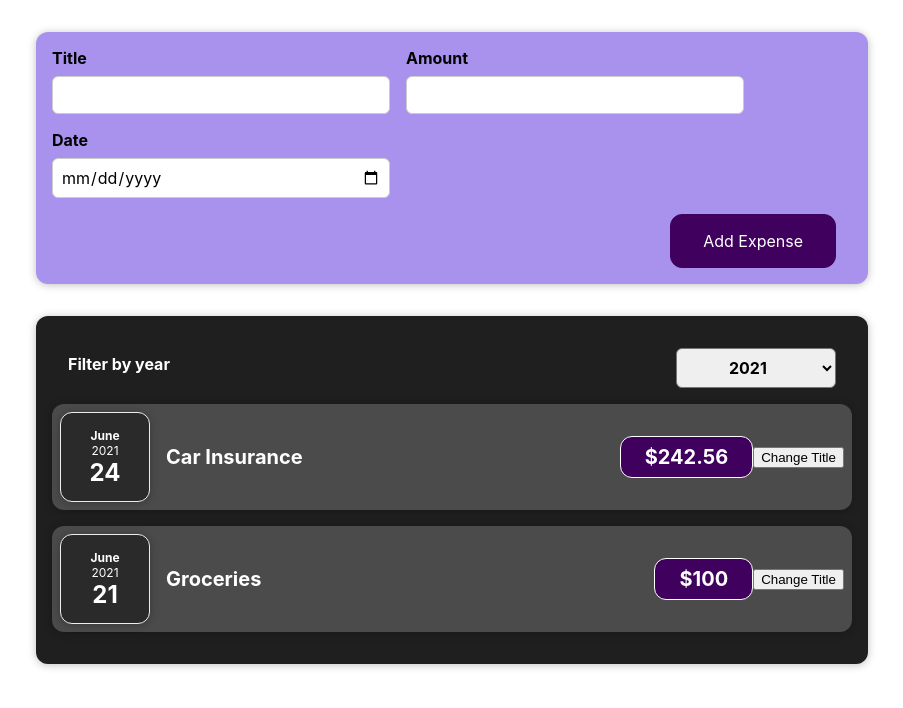
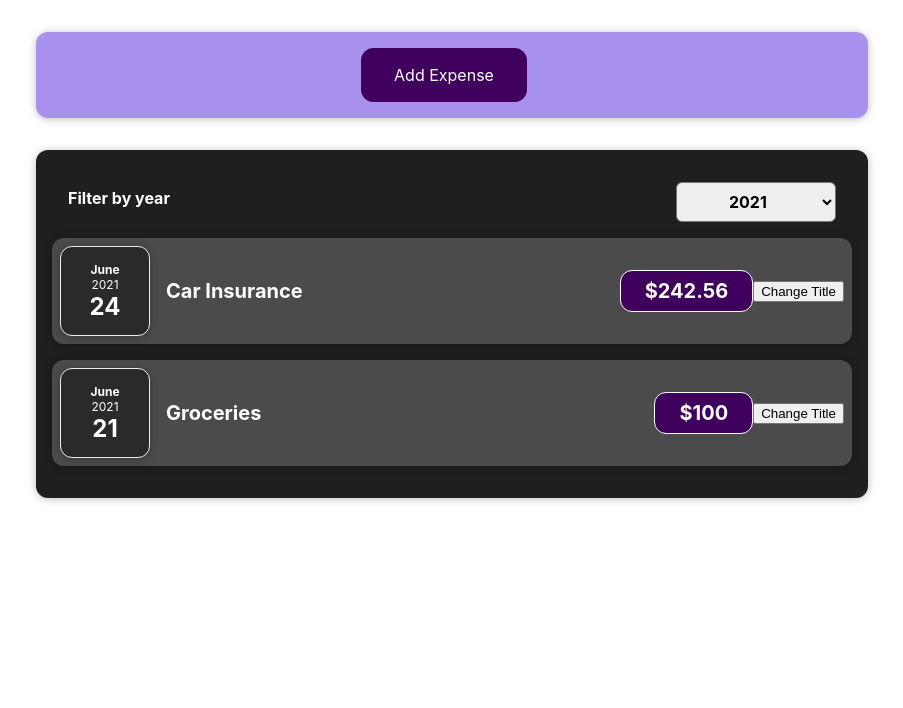
Before and after one commit to AnirupPat/reactjs-expense-report, a React (Create React App) app: page / in a window 1280 px wide. Shown: the top 708 px of the page, without its empty margins (188-1091 px from the left). Built offline with nearby package versions, Linux system fonts and the light colour scheme.

Commit message:
AddExpenseCard Component
toggle functionality

```diff
--- a/src/App.js
+++ b/src/App.js
@@ -1,7 +1,9 @@
 import { useState } from 'react';
 import Expenses from './components/Expenses/Expenses';
 import NewExpense from './components/NewExpense/NewExpense';
+import AddExpenseCard from './components/NewExpense/AddExpenseCard';
 import "./App.css";
+import { act } from 'react-dom/test-utils';
 
 let expense = [
   {
@@ -31,6 +33,7 @@ let expense = [
 ];
 const App = () => {
   const [expenseList, setExpenseList] = useState(expense);
+  const [addCardShow, addCardShowSet] = useState(true);
 
   const handleAddExpense = (newExpense) => {
     console.log('In App!')
@@ -40,9 +43,17 @@ const App = () => {
     });
   }
 
+  const handleCardToggle = action => {
+    console.log("Inside handleCardToggle" +action);
+    addCardShowSet(action);
+  }
+
   return (
     <div>
-      <NewExpense onAddExpense={handleAddExpense}></NewExpense>
+    {addCardShow === true ? <AddExpenseCard cardShow={handleCardToggle} /> :
+    <NewExpense cardShow={handleCardToggle} onAddExpense={handleAddExpense}></NewExpense>}
+
+
       <Expenses expenseData={expenseList}  />
     </div>
   );
--- a/src/components/Expenses/Expenses.js
+++ b/src/components/Expenses/Expenses.js
@@ -1,7 +1,6 @@
 import { useState } from "react";
 import "./Expenses.css";
-import ExpenseItem from "./ExpenseItem";
-import ExpresesFilter from "./ExpensesFilter";
+import ExpensesFilter from "./ExpensesFilter";
 import ExpensesList from './ExpensesList';
 import Card from "../UI/Card";
 
@@ -25,7 +24,7 @@ const Expenses = (props) => {
   return (
     <div>
       <Card className="expenses">
-        <ExpresesFilter
+        <ExpensesFilter
           selected={filteredYear}
           getSelectedYear={handleProcessSelectedYear}
         />
--- /dev/null
+++ b/src/components/NewExpense/AddExpenseCard.css
@@ -0,0 +1,21 @@
+.add-expense-card {
+    background-color: #a892ee;
+    padding: 1rem;
+    margin: 2rem auto;
+    width: 50rem;
+    max-width: 95%;
+    border-radius: 12px;
+    text-align: center;
+    box-shadow: 0 1px 8px rgba(0, 0, 0, 0.25);
+}
+
+.add-expense__actions {
+    font: inherit;
+    cursor: pointer;
+    padding: 1rem 2rem;
+    border: 1px solid #40005d;
+    background-color: #40005d;
+    color: white;
+    border-radius: 12px;
+    margin-right: 1rem;
+}
--- /dev/null
+++ b/src/components/NewExpense/AddExpenseCard.js
@@ -0,0 +1,17 @@
+import Card from "../UI/Card";
+import "./AddExpenseCard.css";
+
+const AddExpenseCard = (props) => {
+    const submitHandler = () => {
+        props.cardShow(false);
+    }
+  return (
+    <form className="add-expense-card" onSubmit={submitHandler}>
+      <div>
+      <button className="add-expense__actions" type="submit">Add Expense</button>
+      </div>
+    </form>
+  );
+};
+
+export default AddExpenseCard;
--- a/src/components/NewExpense/ExpenseForm.css
+++ b/src/components/NewExpense/ExpenseForm.css
@@ -24,3 +24,12 @@
   .new-expense__actions {
     text-align: right;
   }
+
+  .new-expense__action-controls {
+    display: flex;
+    flex-wrap: wrap;
+    justify-content: flex-end;
+    width: 100%;
+    gap: 1rem;
+    text-align: right;
+  }
--- a/src/components/NewExpense/ExpenseForm.js
+++ b/src/components/NewExpense/ExpenseForm.js
@@ -1,6 +1,5 @@
-import { useState } from 'react';
-import './ExpenseForm.css';
-
+import { useState } from "react";
+import "./ExpenseForm.css";
 
 const ExpenseForm = (props) => {
   // const [enteredTitle, setEnteredTitle] = useState('');
@@ -10,8 +9,8 @@ const ExpenseForm = (props) => {
   const [userInput, setUserInput] = useState({
     enteredTitle: "",
     enteredAmount: "",
-        enteredDate: ""
-    })
+    enteredDate: "",
+  });
   const titleChangeHandler = (event) => {
     // setEnteredTitle(event.target.value);
     // setUserInput({
@@ -20,9 +19,9 @@ const ExpenseForm = (props) => {
     // })
 
     setUserInput((prevState) => {
-            return { ...prevState, enteredTitle: event.target.value }
-        })
-    }
+      return { ...prevState, enteredTitle: event.target.value };
+    });
+  };
   const amountChangeHandler = (event) => {
     // setEnteredAmount(event.target.value);
     // setUserInput({
@@ -31,9 +30,9 @@ const ExpenseForm = (props) => {
     // })
 
     setUserInput((prevState) => {
-            return { ...prevState, enteredAmount: event.target.value }
-        })
-    }
+      return { ...prevState, enteredAmount: event.target.value };
+    });
+  };
 
   const dateChangeHandler = (event) => {
     // setEnteredDate(event.target.value);
@@ -43,9 +42,9 @@ const ExpenseForm = (props) => {
     // })
 
     setUserInput((prevState) => {
-            return { ...prevState, enteredDate: event.target.value }
-        })
-    }
+      return { ...prevState, enteredDate: event.target.value };
+    });
+  };
 
   const submitHandler = (event) => {
     event.preventDefault();
@@ -53,38 +52,56 @@ const ExpenseForm = (props) => {
     const expenseData = {
       title: userInput.enteredTitle,
       amount: userInput.enteredAmount,
-            date: new Date(userInput.enteredDate)
-        }
+      date: new Date(userInput.enteredDate),
+    };
     console.log(expenseData);
     props.handleSaveExpense(expenseData);
     setUserInput(() => {
-            return { enteredTitle: '', enteredAmount: '', enteredDate: '' }
-        })
-        console.log(userInput)
-    }
-
+      return { enteredTitle: "", enteredAmount: "", enteredDate: "" };
+    });
+    console.log(userInput);
+  };
 
   return (
     <form onSubmit={submitHandler}>
       <div className="new-expense__controls">
         <div className="new-expense__control">
           <label>Title</label>
-                    <input type="text" value={userInput.enteredTitle} onChange={titleChangeHandler} />
+          <input
+            type="text"
+            value={userInput.enteredTitle}
+            onChange={titleChangeHandler}
+          />
         </div>
         <div className="new-expense__control">
           <label>Amount</label>
-                    <input type="number" value={userInput.enteredAmount} min="0.1" step="0.01" onChange={amountChangeHandler} />
+          <input
+            type="number"
+            value={userInput.enteredAmount}
+            min="0.1"
+            step="0.01"
+            onChange={amountChangeHandler}
+          />
         </div>
         <div className="new-expense__control">
           <label>Date</label>
-                    <input type="date" value={userInput.enteredDate} onChange={dateChangeHandler} />
+          <input
+            type="date"
+            value={userInput.enteredDate}
+            onChange={dateChangeHandler}
+          />
         </div>
+      </div>
+      <div className="new-expense__action-controls">
+        <div className="new-expense__actions">
+          <button onClick={props.cardShow}>Close</button>
         </div>
         <div className="new-expense__actions">
           <button type="submit">Add Expense</button>
         </div>
+      </div>
     </form>
   );
-}
+};
 
 export default ExpenseForm;
--- a/src/components/NewExpense/NewExpense.js
+++ b/src/components/NewExpense/NewExpense.js
@@ -10,9 +10,12 @@ const NewExpense = (props) => {
         console.log(expenseData);
         props.onAddExpense(expenseData);
     }
+    const handleCardShow = () => {
+        props.cardShow(true);
+    }
     return (
         <div className="new-expense">
-            <ExpenseForm handleSaveExpense={onExpenseSumbit}></ExpenseForm>
+            <ExpenseForm cardShow={handleCardShow} handleSaveExpense={onExpenseSumbit}></ExpenseForm>
         </div>
     )
 }
```
Lines whose indentation alone changed are shown as unchanged.
